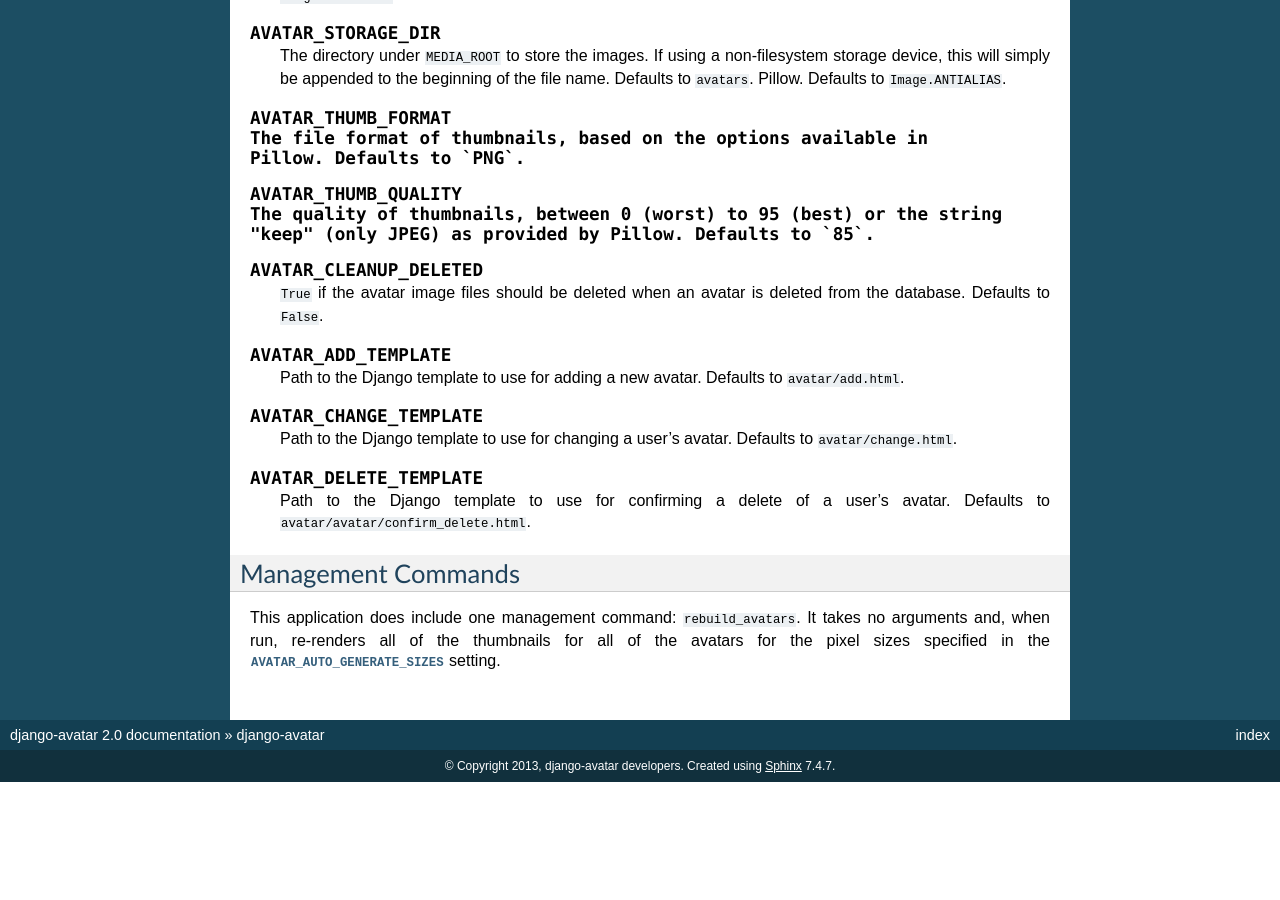
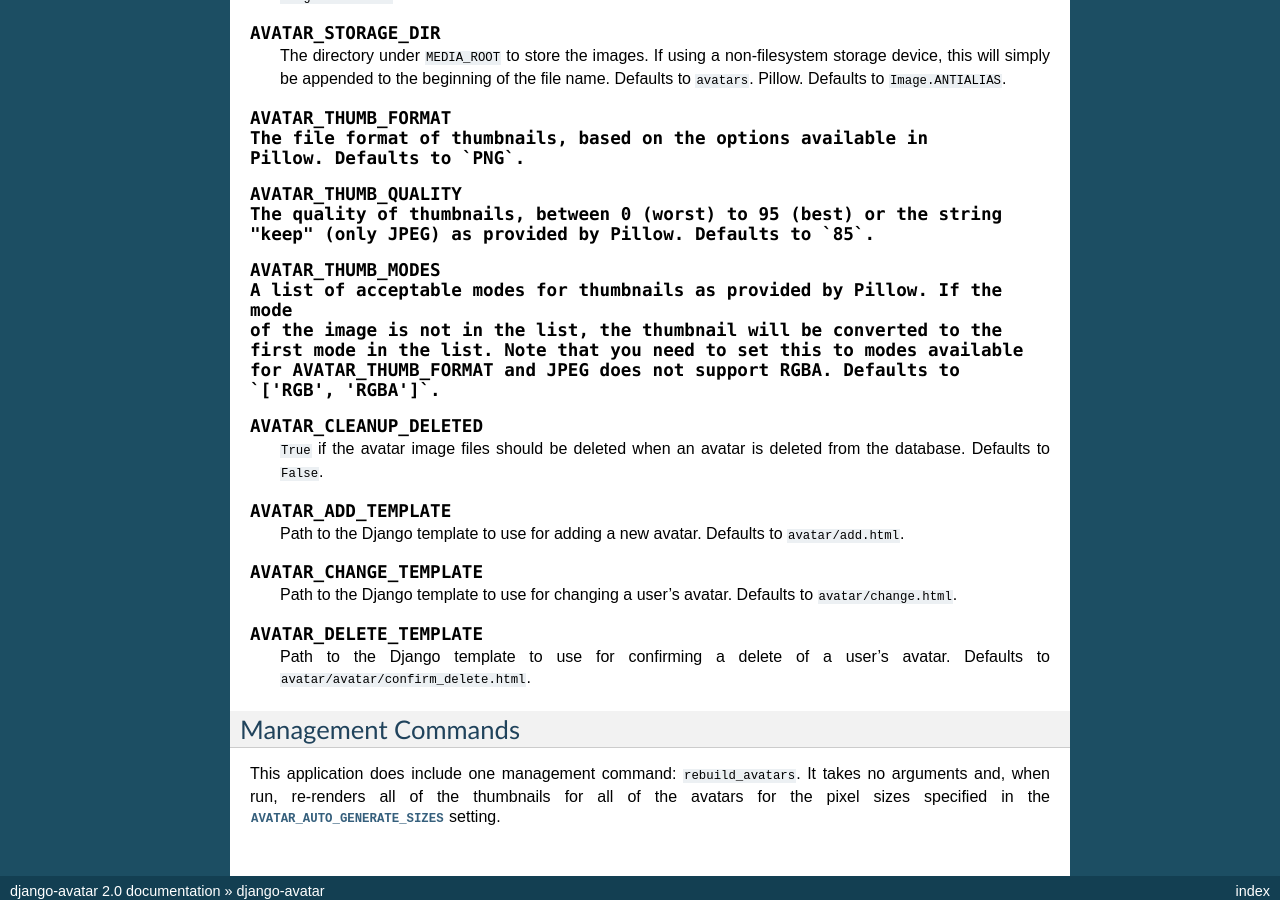
Before and after one commit to jazzband/django-avatar, a Sphinx documentation site: the page built from docs/index.txt, in a window 1280 px wide and 900 px high, scrolled down 3322 px. Built offline with Sphinx 7.4.7, drawn with Linux system fonts in a browser that asks for light colours; before the commit the page ends 4104 px from its top, so only the background shows below that.

Commit message:
make AVATAR_THUMB_MODES configurable, solves #153, #180

```diff
--- a/docs/index.txt
+++ b/docs/index.txt
@@ -222,6 +222,13 @@
     The quality of thumbnails, between 0 (worst) to 95 (best) or the string
     "keep" (only JPEG) as provided by Pillow. Defaults to `85`.
 
+.. py:data:: AVATAR_THUMB_MODES
+    A list of acceptable modes for thumbnails as provided by Pillow. If the mode
+    of the image is not in the list, the thumbnail will be converted to the
+    first mode in the list. Note that you need to set this to modes available
+    for AVATAR_THUMB_FORMAT and JPEG does not support RGBA. Defaults to
+    `['RGB', 'RGBA']`.
+
 .. py:data:: AVATAR_CLEANUP_DELETED
 
     ``True`` if the avatar image files should be deleted when an avatar is
```
Also changed, not shown: 2 other files.
